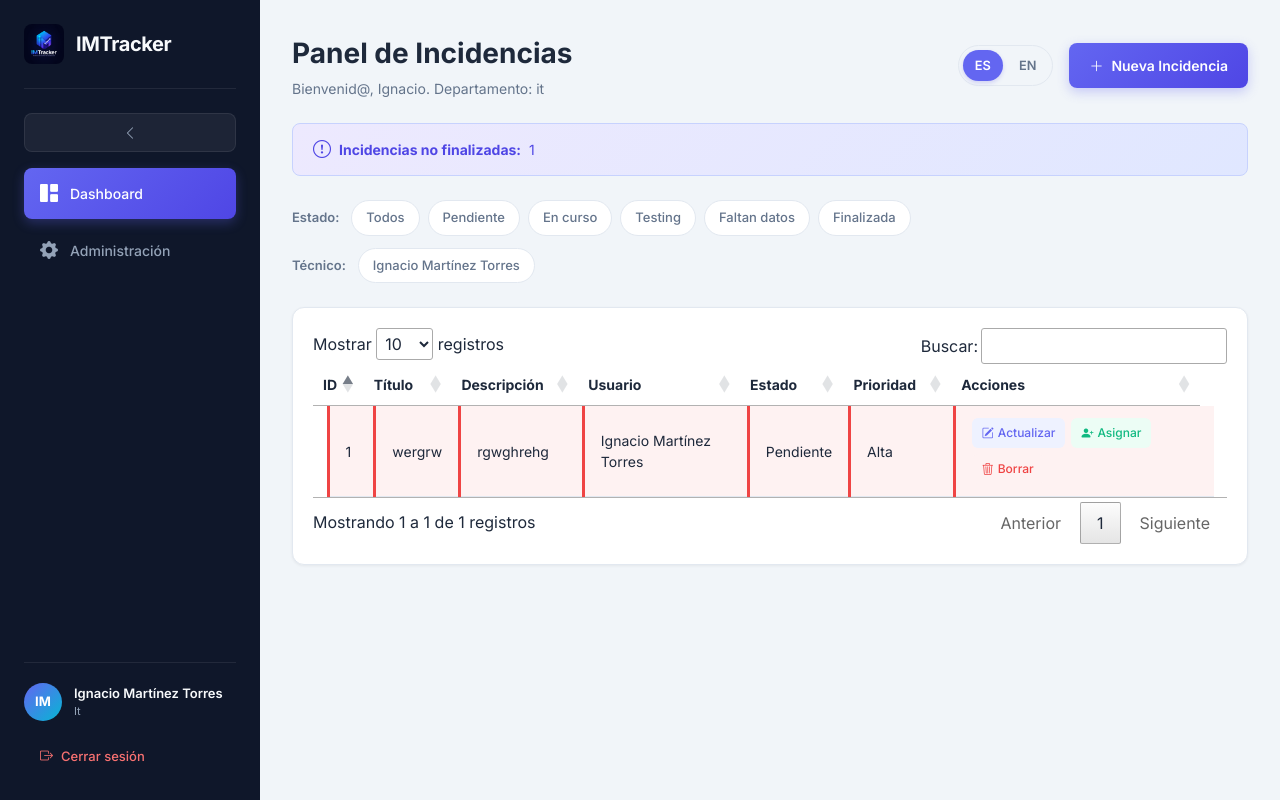
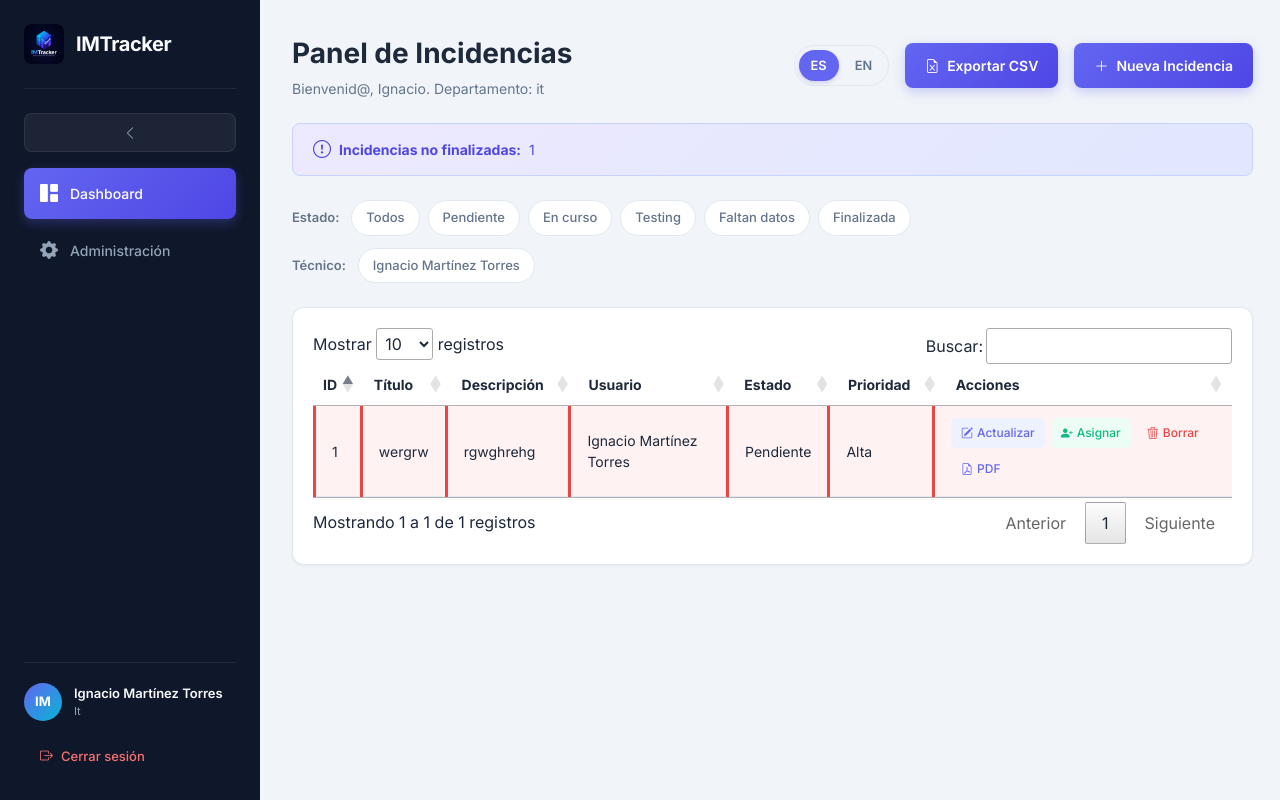
Before and after one commit to imartor99/IMTracker-ProyectoINTEGRADO-IgnacioMT, a Django app: page / in a window 1280 px wide. Run offline with Django 5.2, Linux system fonts and the light colour scheme; a user stored in the database is signed in; data comes from the database, SQL or seed files in the repository; lists and menus that the app fills with data are empty; style sheets or scripts are compiled from the project's sources; some libraries are stand-ins or nearby versions.

Commit message:
feat(ui): añadir botones de exportación CSV y PDF en la interfaz principal

```diff
--- a/incidencias/templates/dashboard.html
+++ b/incidencias/templates/dashboard.html
@@ -117,6 +117,13 @@
                     </form>
                 </div>
 
+                {% if request.user.departamento == 'manager' or request.user.departamento == 'it' %}
+                <a href="{% url 'incidencias:exportar_csv' %}" class="dashboard__btn-create" style="background-color: #10b981;">
+                    <i class="bi bi-file-earmark-excel"></i>
+                    {% trans "Exportar CSV" %}
+                </a>
+                {% endif %}
+
                 <button id="btnAbrirModal" class="dashboard__btn-create">
                     <i class="bi bi-plus-lg"></i>
                     {% trans "Nueva Incidencia" %}
@@ -203,6 +210,9 @@
                                 <button class="btnBorrar dashboard__action-btn dashboard__action-btn--delete" data-id="{{ inc.id }}">
                                     <i class="bi bi-trash3"></i> {% trans "Borrar" %}
                                 </button>
+                                <a href="{% url 'incidencias:exportar_ticket_pdf' inc.id %}" target="_blank" class="dashboard__action-btn" style="color: #6366f1; border-color: #6366f1; text-decoration: none;">
+                                    <i class="bi bi-file-earmark-pdf"></i> {% trans "PDF" %}
+                                </a>
                             </div>
                             {% elif request.user == inc.creador and inc.estado == 'pendiente' %}
                             <div class="dashboard__actions">
```
